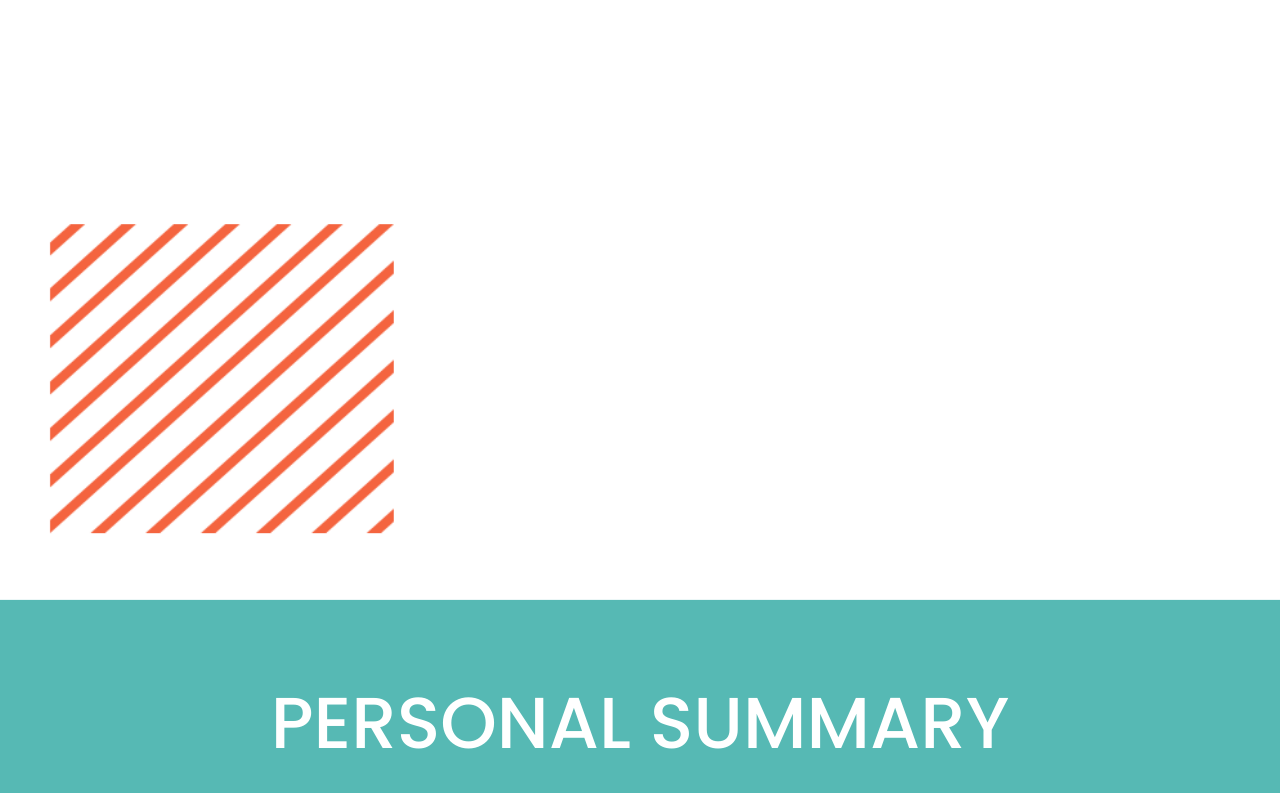
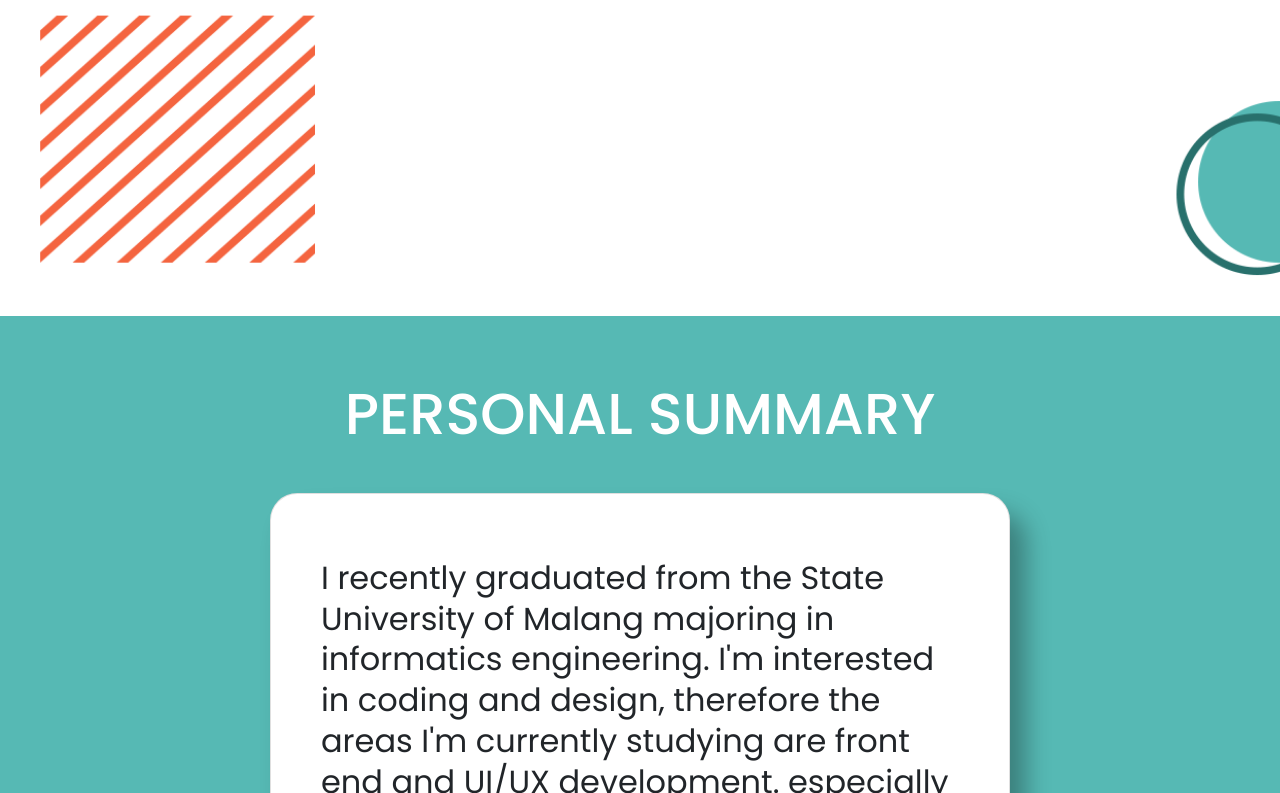
Before and after one commit to rifqiyusrinaldi/rifqiyusrinaldi.github.io, a plain HTML site: page index.html in a window 1280 px wide. Shown: the part 817-1610 px from the top of the page. Drawn offline with Linux system fonts and the light colour scheme.

Commit message:
new size zoom

```diff
--- a/css/style.css
+++ b/css/style.css
@@ -1,7 +1,6 @@
 *{
 	margin: 0;
 	padding: 0;
-	transform: scale(1.0001);
 }
 @font-face{
 	font-family: Bold;
--- a/index.html
+++ b/index.html
@@ -7,7 +7,13 @@
 	<link rel="stylesheet" type="text/css" href="css/bootstrap.min.css">
 	<link rel="stylesheet" type="text/css" href="css/style.css">
 </head>
-<body>
+<script type="text/javascript">
+        function zoom() {
+            document.body.style.zoom = "80%"
+        }
+</script>
+
+<body onload="zoom()">
 
 	<!-- NavBar -->
 	<nav class="navbar navbar-expand-lg navbar-light shadow" style="background-color: #FFFFFF; padding: 24px 0;">
```
